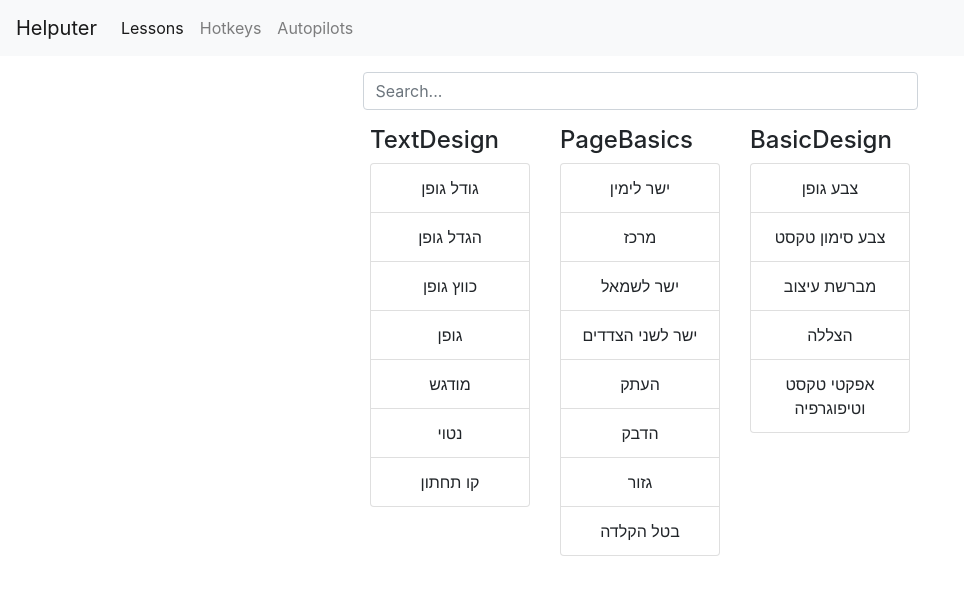
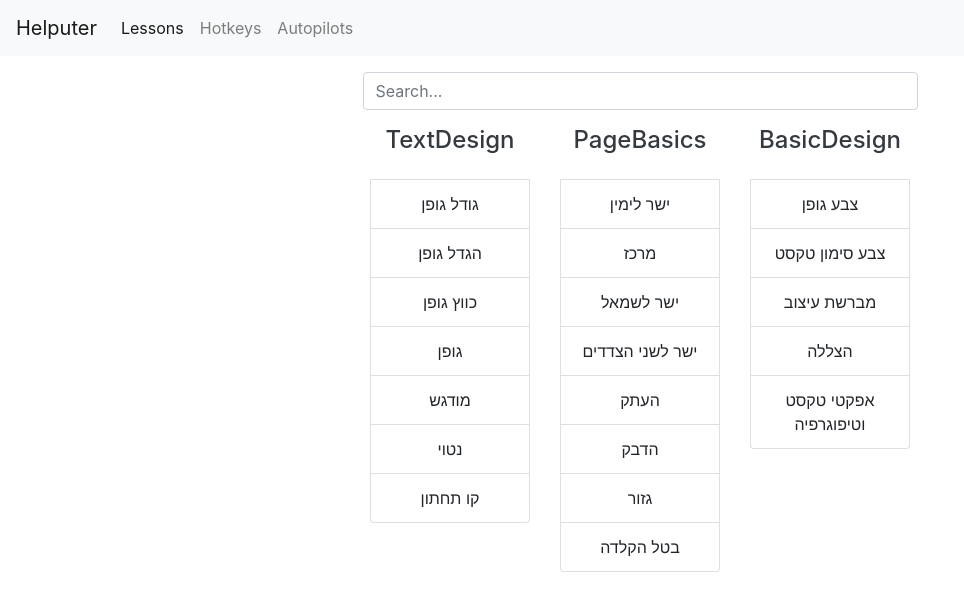
Before and after one commit to ShalomPrinz/HelputerReact, a React (Create React App) app: page /lessons in a window 1280 px wide. Shown: the top 610 px of the page, without its empty margins (0-964 px from the left). Built offline with nearby package versions, Linux system fonts and the light colour scheme.

Commit message:
add param to url, for getting the right pilot from pilotsService

```diff
--- a/src/App.js
+++ b/src/App.js
@@ -26,7 +26,7 @@
           <Switch>
             <Route path={lessonsUrl} component={Lessons} />
             <Route path={hotkeysUrl} component={Hotkeys} />
-            <Route path={autopilotUrl} component={Pilot} />
+            <Route path={autopilotUrl + "/:subject"} component={Pilot} />
             <Route path={autopilotsUrl} component={Autopilots} />
             <Route path={notFoundUrl} component={NotFound} />
             <Redirect from={headUrl} exact to={lessonsUrl} />
--- a/src/components/Kits.jsx
+++ b/src/components/Kits.jsx
@@ -41,14 +41,16 @@
           if (filteredList.length === 0) return null;
           found = true;
 
+          const kitUrl = onKitSelectUrl + "/" + subject;
+
           return (
             <div className={getClassName(size[0])} key={subject}>
-              <ConditionalLink headline text={subject} to={onKitSelectUrl} />
+              <ConditionalLink headline text={subject} to={kitUrl} />
               <ListGroup
                 description={description}
                 items={filteredList}
                 onItemSelect={onItemSelect}
-                onKitSelectUrl={onKitSelectUrl}
+                onKitSelectUrl={kitUrl}
                 searching={query !== ""}
               />
             </div>
```
